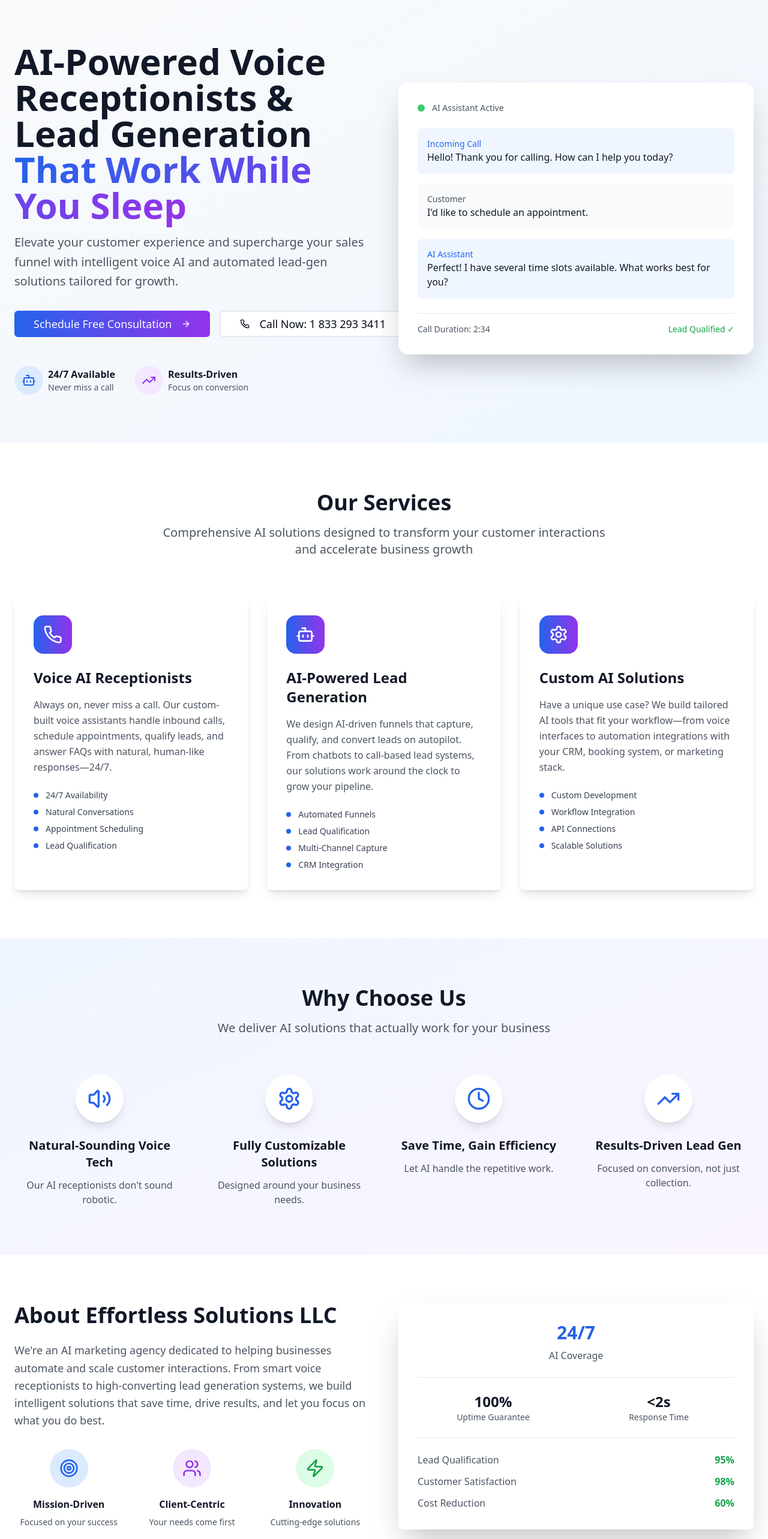
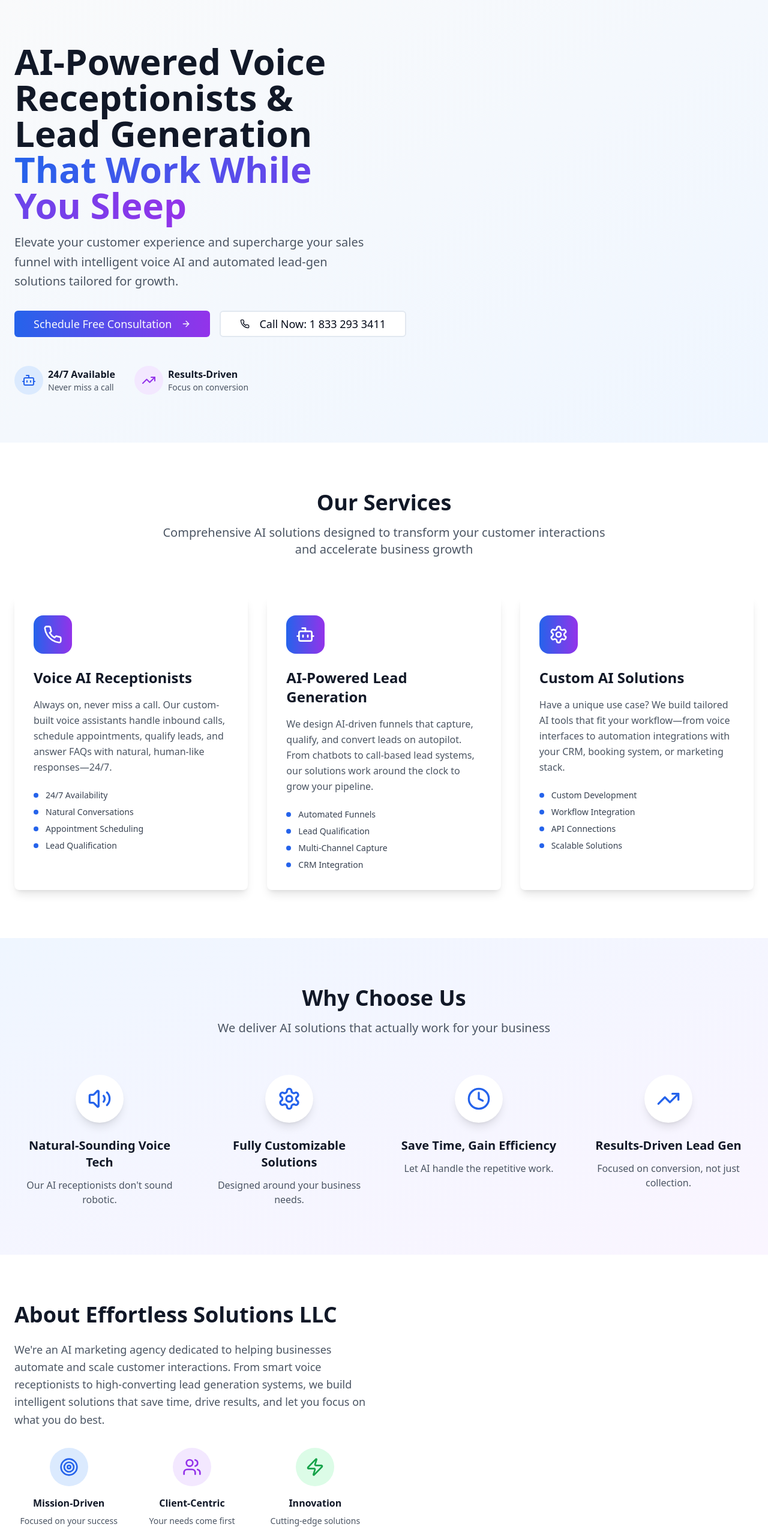
Before and after one commit to FranklinG70/effortless-solutions-45, a React (Vite) app: page / in a window 1280 px wide. Shown: the part 80-2646 px from the top of the page at 60% size. Built offline with nearby package versions, Linux system fonts and the light colour scheme.

Commit message:
Remove AI assistant and guarantee boxes
Removes the AI assistant box from the hero section and the 24/7 AI coverage, 100% uptime guarantee box from the about section.

```diff
--- a/src/components/About.tsx
+++ b/src/components/About.tsx
@@ -1,5 +1,4 @@
 
-import { Card, CardContent } from '@/components/ui/card';
 import { Target, Users, Zap } from 'lucide-react';
 
 const About = () => {
@@ -41,49 +40,6 @@ const About = () => {
               </div>
             </div>
           </div>
-
-          <div className="relative">
-            <Card className="border-0 shadow-2xl">
-              <CardContent className="p-8">
-                <div className="space-y-6">
-                  <div className="text-center">
-                    <div className="text-3xl font-bold text-blue-600 mb-2">24/7</div>
-                    <div className="text-gray-600">AI Coverage</div>
-                  </div>
-
-                  <div className="border-t pt-6">
-                    <div className="grid grid-cols-2 gap-6 text-center">
-                      <div>
-                        <div className="text-2xl font-bold text-gray-900">100%</div>
-                        <div className="text-sm text-gray-600">Uptime Guarantee</div>
-                      </div>
-                      <div>
-                        <div className="text-2xl font-bold text-gray-900">&lt;2s</div>
-                        <div className="text-sm text-gray-600">Response Time</div>
-                      </div>
-                    </div>
-                  </div>
-
-                  <div className="border-t pt-6">
-                    <div className="space-y-3">
-                      <div className="flex items-center justify-between">
-                        <span className="text-gray-600">Lead Qualification</span>
-                        <span className="font-semibold text-green-600">95%</span>
-                      </div>
-                      <div className="flex items-center justify-between">
-                        <span className="text-gray-600">Customer Satisfaction</span>
-                        <span className="font-semibold text-green-600">98%</span>
-                      </div>
-                      <div className="flex items-center justify-between">
-                        <span className="text-gray-600">Cost Reduction</span>
-                        <span className="font-semibold text-green-600">60%</span>
-                      </div>
-                    </div>
-                  </div>
-                </div>
-              </CardContent>
-            </Card>
-          </div>
         </div>
       </div>
     </section>
--- a/src/components/Hero.tsx
+++ b/src/components/Hero.tsx
@@ -52,37 +52,6 @@ const Hero = () => {
               </div>
             </div>
           </div>
-
-          <div className="relative">
-            <div className="bg-white rounded-2xl shadow-2xl p-8 space-y-6">
-              <div className="flex items-center space-x-3">
-                <div className="w-3 h-3 bg-green-500 rounded-full animate-pulse"></div>
-                <span className="text-sm font-medium text-gray-600">AI Assistant Active</span>
-              </div>
-
-              <div className="space-y-4">
-                <div className="bg-blue-50 rounded-lg p-4">
-                  <div className="text-sm text-blue-600 font-medium">Incoming Call</div>
-                  <div className="text-gray-900">Hello! Thank you for calling. How can I help you today?</div>
-                </div>
-
-                <div className="bg-gray-50 rounded-lg p-4">
-                  <div className="text-sm text-gray-600 font-medium">Customer</div>
-                  <div className="text-gray-900">I'd like to schedule an appointment.</div>
-                </div>
-
-                <div className="bg-blue-50 rounded-lg p-4">
-                  <div className="text-sm text-blue-600 font-medium">AI Assistant</div>
-                  <div className="text-gray-900">Perfect! I have several time slots available. What works best for you?</div>
-                </div>
-              </div>
-
-              <div className="flex items-center justify-between pt-4 border-t">
-                <span className="text-sm text-gray-600">Call Duration: 2:34</span>
-                <span className="text-sm text-green-600 font-medium">Lead Qualified ✓</span>
-              </div>
-            </div>
-          </div>
         </div>
       </div>
     </section>
```
